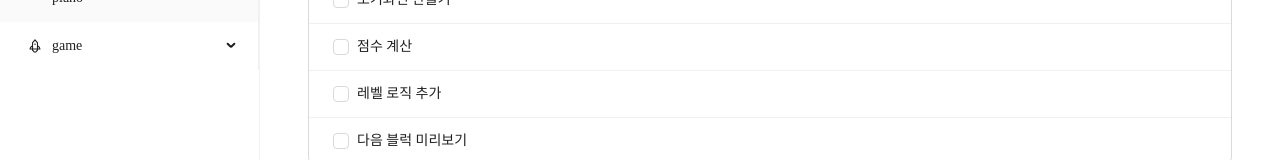
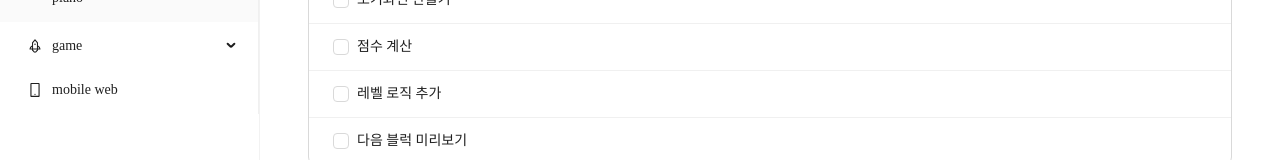
Before and after one commit to soob1008/sketchbook, a React (Create React App) app: page / in a window 1280 px wide. Shown: the part 243-403 px from the top of the page. Built offline with nearby package versions, Linux system fonts and the light colour scheme; a web font is replaced by a local one.

Commit message:
feat: lab 메뉴에 추가

```diff
--- a/src/components/ui/layout/layout.tsx
+++ b/src/components/ui/layout/layout.tsx
@@ -3,9 +3,8 @@ import styled from "@emotion/styled";
 import {
   RocketOutlined,
   CodeOutlined,
-  FileTextOutlined,
   HomeOutlined,
-  MenuOutlined,
+  MobileOutlined,
 } from "@ant-design/icons";
 
 import { Breadcrumb, Button, Layout, Menu, MenuProps, theme, Col } from "antd";
@@ -44,6 +43,7 @@ const menuItems: MenuItem[] = [
     getItem("테트리스", "tetris"),
     getItem("지뢰찾기", "minesweeper"),
   ]),
+  getItem("mobile web", "lab", <MobileOutlined />),
 ];
 
 const MainLayout = ({ children }: LayoutProps) => {
```
